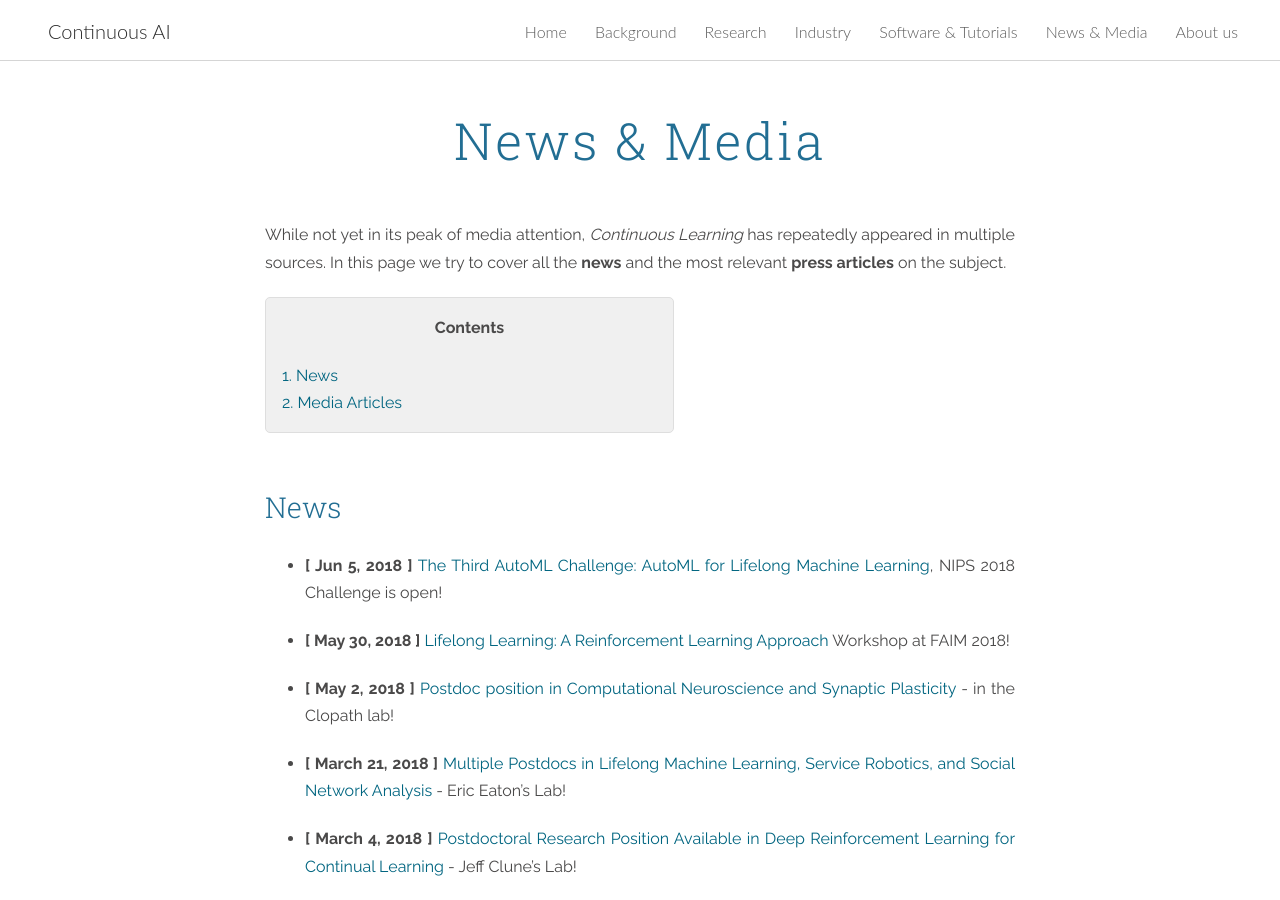
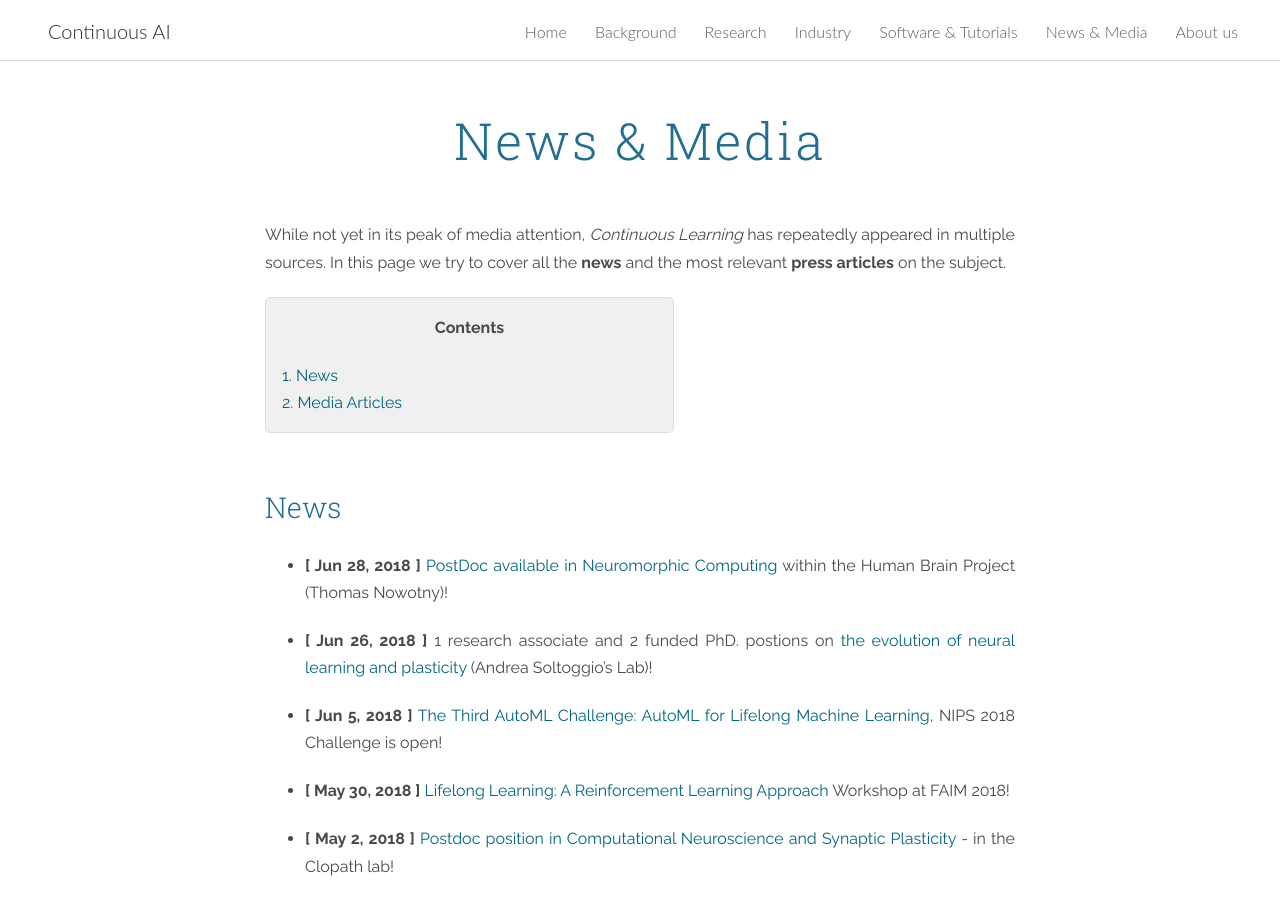
Before and after one commit to giparisi/website, a Jekyll site: the page built from news_and_media.md, in a window 1280 px wide and 900 px high. Built offline with Jekyll 4.4.1, drawn with Linux system fonts in a browser that asks for light colours; nearby versions of some CDN libraries.

Commit message:
member adds + news adds

```diff
--- a/news_and_media.md
+++ b/news_and_media.md
@@ -16,6 +16,9 @@ While not yet in its peak of media attention, *Continuous Learning* has repeated
 
 <h3 id="news" style="margin-bottom: 30px;">News</h3>
 
+- **[ Jun 28, 2018 ]** [PostDoc available in Neuromorphic Computing](http://www.sussex.ac.uk/about/jobs/research-fellow-in-neuromorphic-computing-3436) within the Human Brain Project (Thomas Nowotny)!
+
+- **[ Jun 26, 2018 ]** 1 research associate and 2 funded PhD. postions on [the evolution of neural learning and plasticity](http://www.lboro.ac.uk/departments/compsci/staff/academic-teaching/andrea-soltoggio/) (Andrea Soltoggio's Lab)!
 
 - **[ Jun 5, 2018 ]** [The Third AutoML Challenge: AutoML for Lifelong Machine Learning](https://www.4paradigm.com/competition/nips2018), NIPS 2018 Challenge is open!
 
```
Also changed, not shown: about_us.md (+1 -0 lines).
